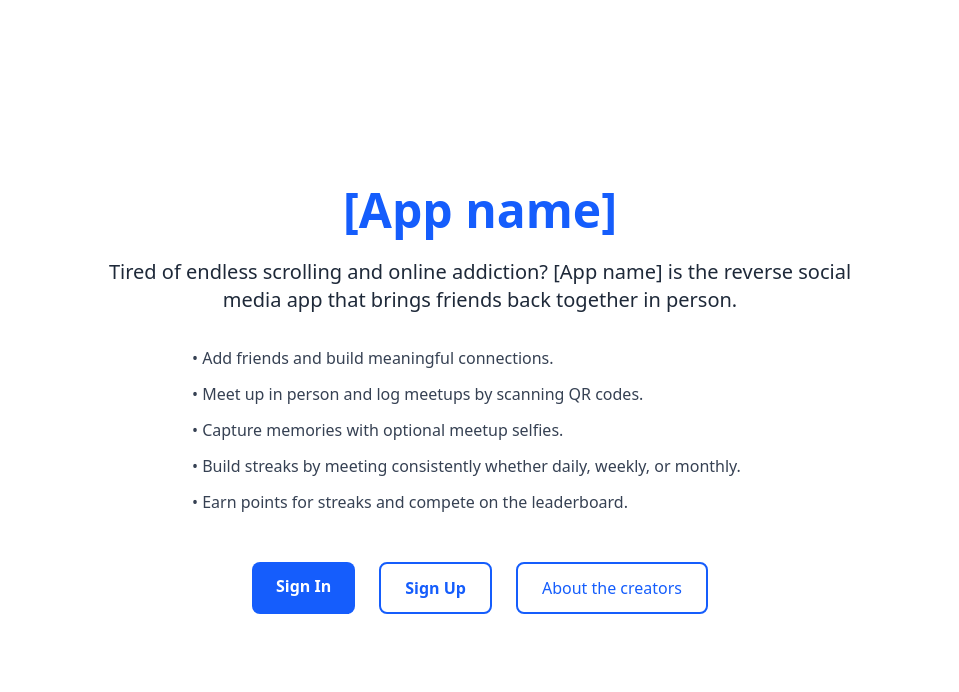
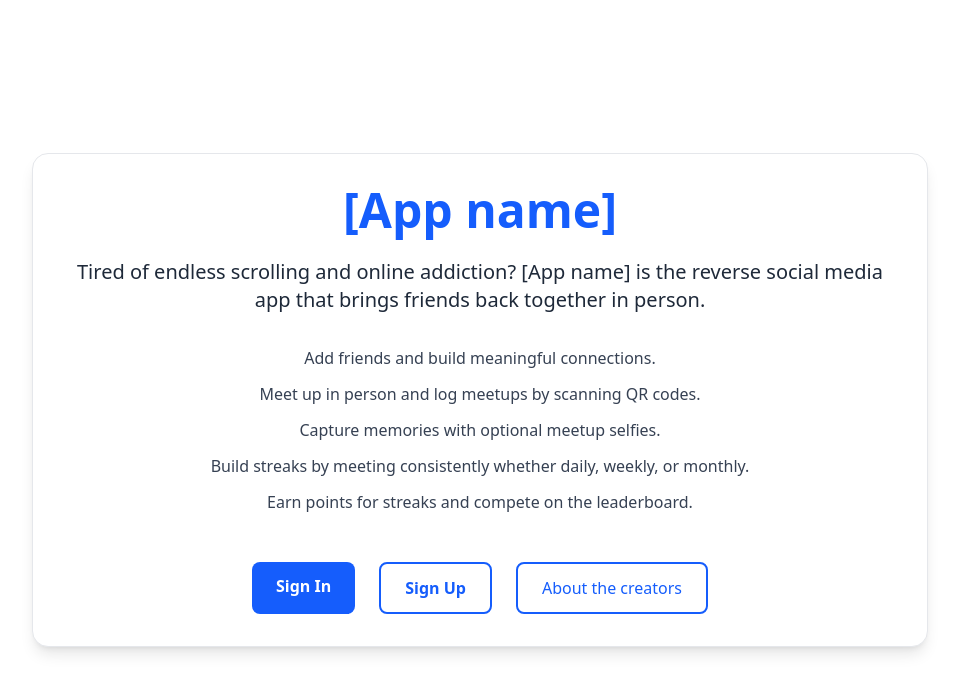
Before and after one commit to mea432/congressional-app-challenge-25, a Next.js app: page / in a window 1280 px wide. Shown: the top 692 px of the page, without its empty margins (160-1119 px from the left). Built offline with nearby package versions, Linux system fonts and the light colour scheme.

Commit message:
centering text

```diff
--- a/src/app/page.tsx
+++ b/src/app/page.tsx
@@ -3,21 +3,21 @@ import Link from "next/link";
 export default function LandingPage() {
   return (
     <main className="min-h-screen flex flex-col justify-center items-center bg-white px-6 text-gray-800">
-      <div className="max-w-3xl text-center">
-        <h1 className="text-5xl font-extrabold text-blue-600 mb-6">
+        <div className="w-full max-w-4xl p-8 rounded-2xl shadow-lg border border-gray-200 bg-white">
+        <h1 className="text-center text-5xl font-extrabold text-blue-600 mb-6">
           [App name]
         </h1>
 
-        <p className="text-lg md:text-xl mb-8">
+        <p className="text-center text-lg md:text-xl mb-8">
           Tired of endless scrolling and online addiction? [App name] is the reverse social media app that brings friends back together in person.
         </p>
 
-        <ul className="text-left max-w-xl mx-auto mb-12 space-y-3 text-gray-700">
-          <li>• Add friends and build meaningful connections.</li>
-          <li>• Meet up in person and log meetups by scanning QR codes.</li>
-          <li>• Capture memories with optional meetup selfies.</li>
-          <li>• Build streaks by meeting consistently whether daily, weekly, or monthly.</li>
-          <li>• Earn points for streaks and compete on the leaderboard.</li>
+        <ul className="text-center max-w-xl mx-auto mb-12 space-y-3 text-gray-700">
+          <li>Add friends and build meaningful connections.</li>
+          <li>Meet up in person and log meetups by scanning QR codes.</li>
+          <li>Capture memories with optional meetup selfies.</li>
+          <li>Build streaks by meeting consistently whether daily, weekly, or monthly.</li>
+          <li>Earn points for streaks and compete on the leaderboard.</li>
         </ul>
 
         <div className="flex justify-center gap-6">
```
